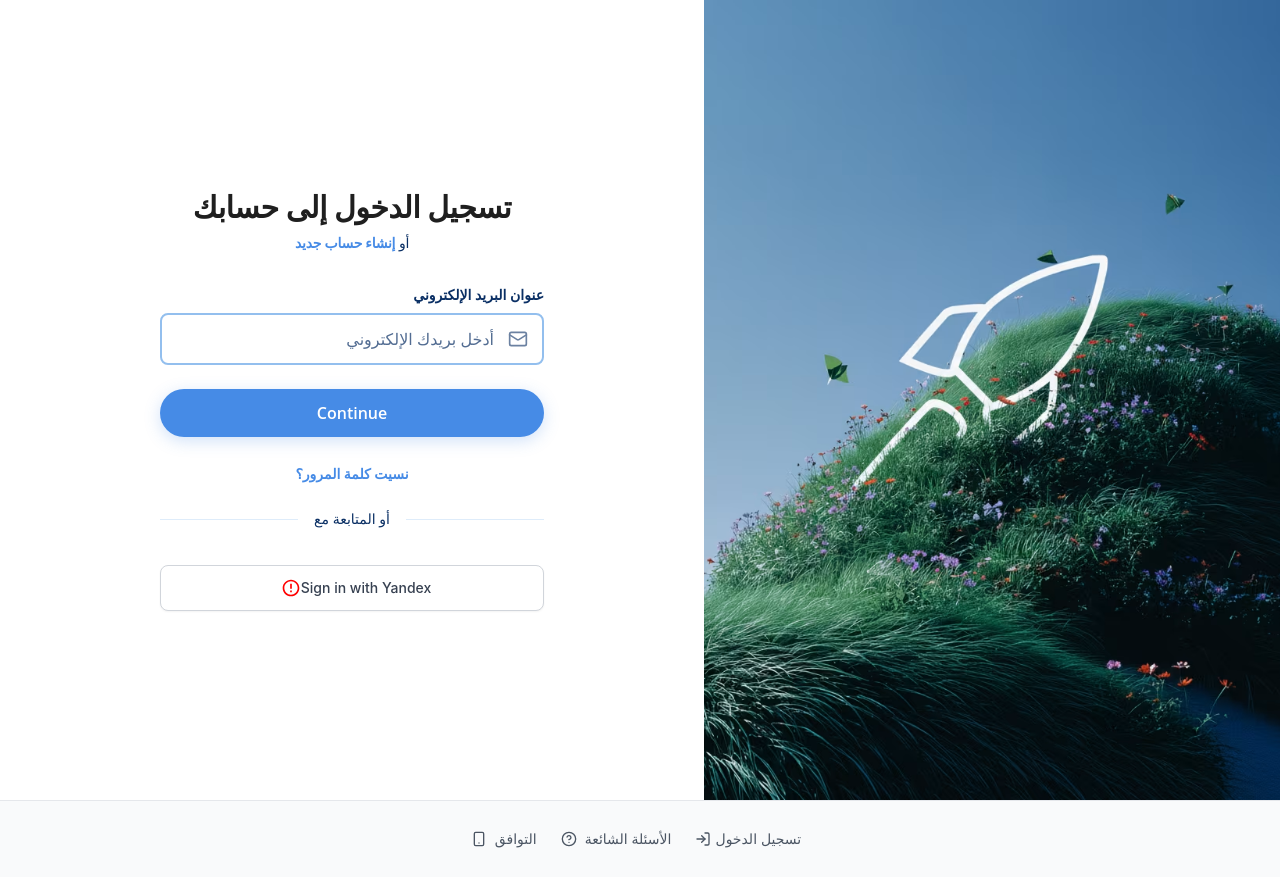
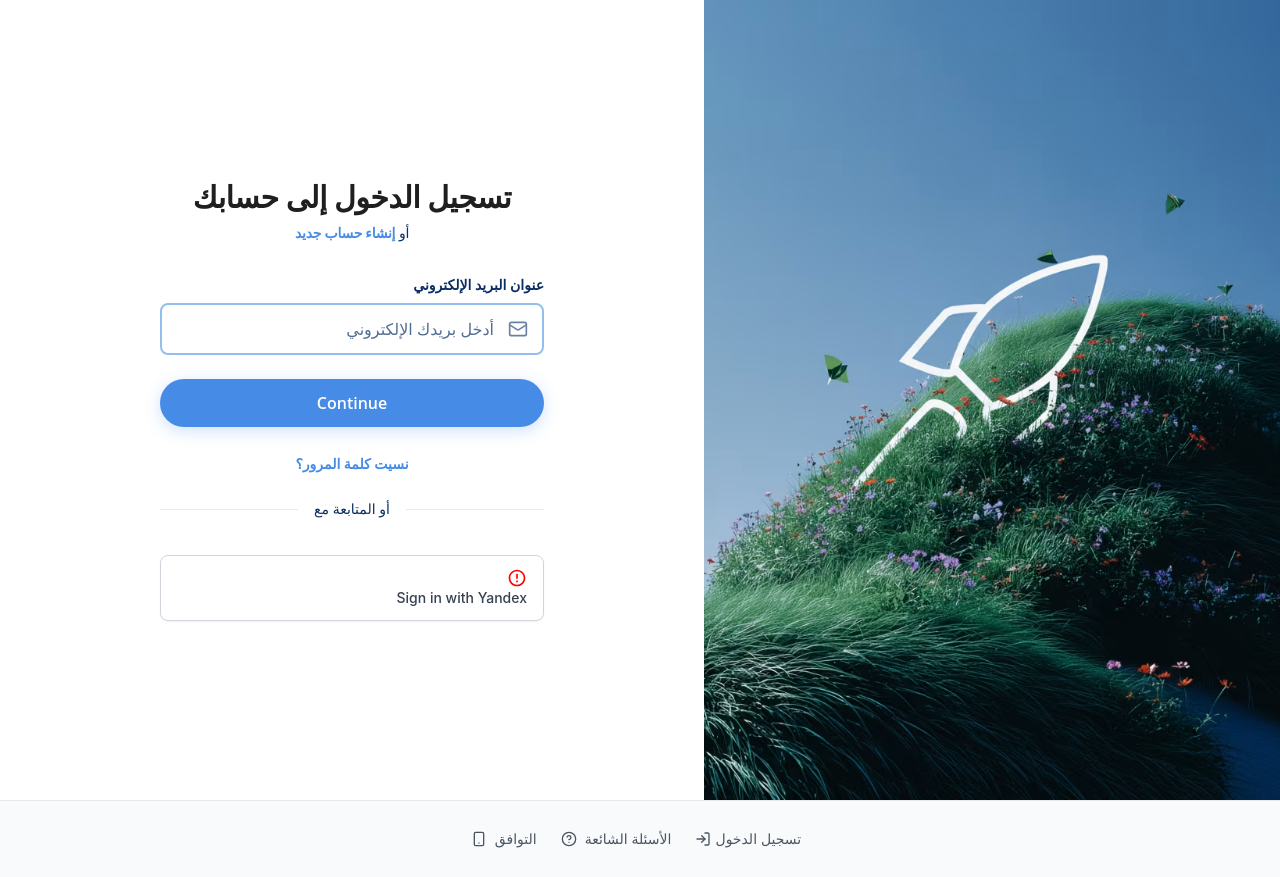
Before and after one commit to HOLYLABS972/globalbanka, a Next.js app: page /ar/login in a window 1280 px wide. Built offline with nearby package versions, Linux system fonts and the light colour scheme; no server answers.

Commit message:
Add debugging for Yandex button visibility issue

```diff
--- a/src/components/Login.jsx
+++ b/src/components/Login.jsx
@@ -132,8 +132,12 @@ const Login = () => {
     const yandexAppId = process.env.NEXT_PUBLIC_YANDEX_APP_ID;
     const redirectUri = `${process.env.NEXT_PUBLIC_BASE_URL || window.location.origin}/auth/yandex/callback`;
 
+    console.log('Yandex App ID:', yandexAppId);
+    console.log('Redirect URI:', redirectUri);
+
     if (!yandexAppId) {
       toast.error('Yandex App ID not configured');
+      console.error('Yandex App ID is missing');
       return;
     }
 
@@ -398,11 +402,12 @@ const Login = () => {
               onClick={handleYandexLogin}
               disabled={loading}
               className="w-full flex items-center justify-center px-4 py-3 border border-gray-300 rounded-lg shadow-sm bg-white text-sm font-medium text-gray-700 hover:bg-gray-50 focus:outline-none focus:ring-2 focus:ring-offset-2 focus:ring-red-500 transition-colors"
+              style={{ display: 'block' }}
             >
               <svg className="w-5 h-5 mr-2" viewBox="0 0 24 24" fill="#FF0000">
                 <path d="M12 2C6.48 2 2 6.48 2 12s4.48 10 10 10 10-4.48 10-10S17.52 2 12 2zm0 18c-4.41 0-8-3.59-8-8s3.59-8 8-8 8 3.59 8 8-3.59 8-8 8zm-1-13h2v6h-2zm0 8h2v2h-2z"/>
               </svg>
-              {t('auth.login.signInWithYandex', 'Sign in with Yandex')}
+              Sign in with Yandex
             </button>
           </div>
         </motion.div>
```
